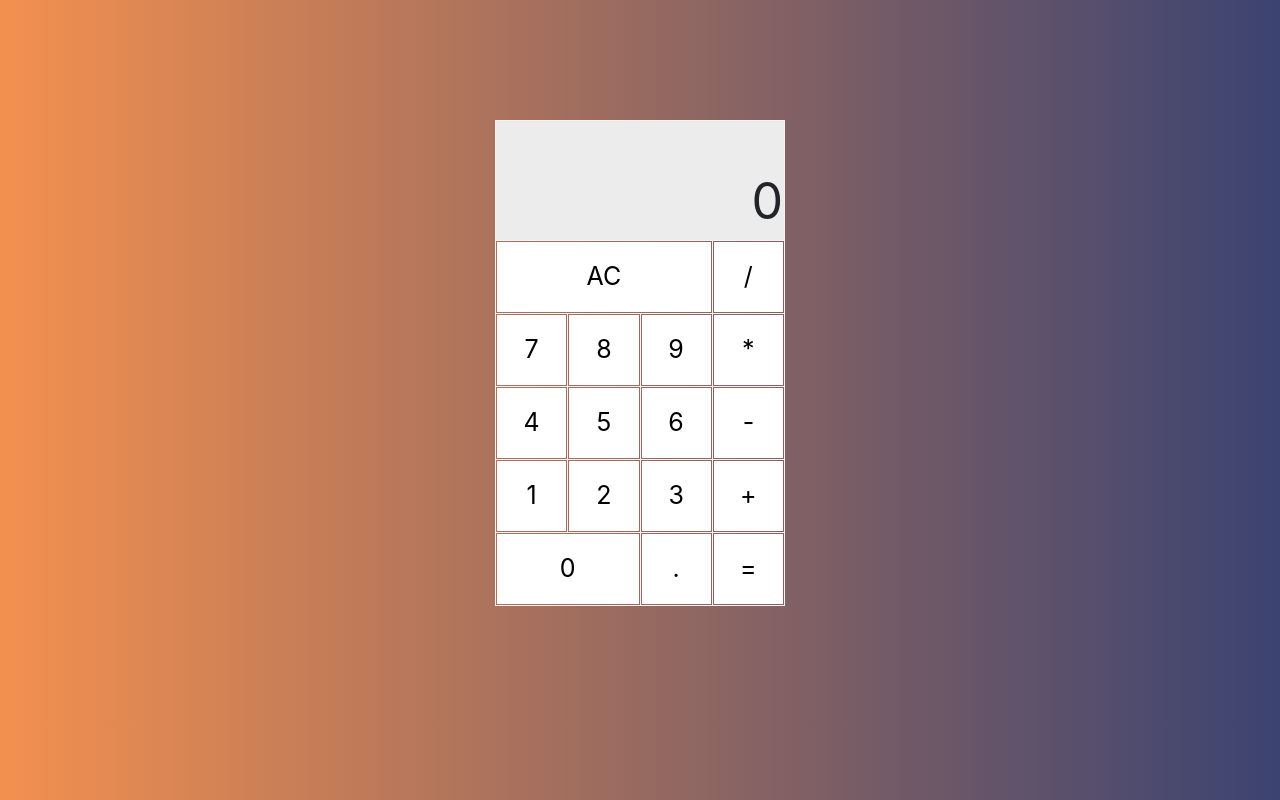
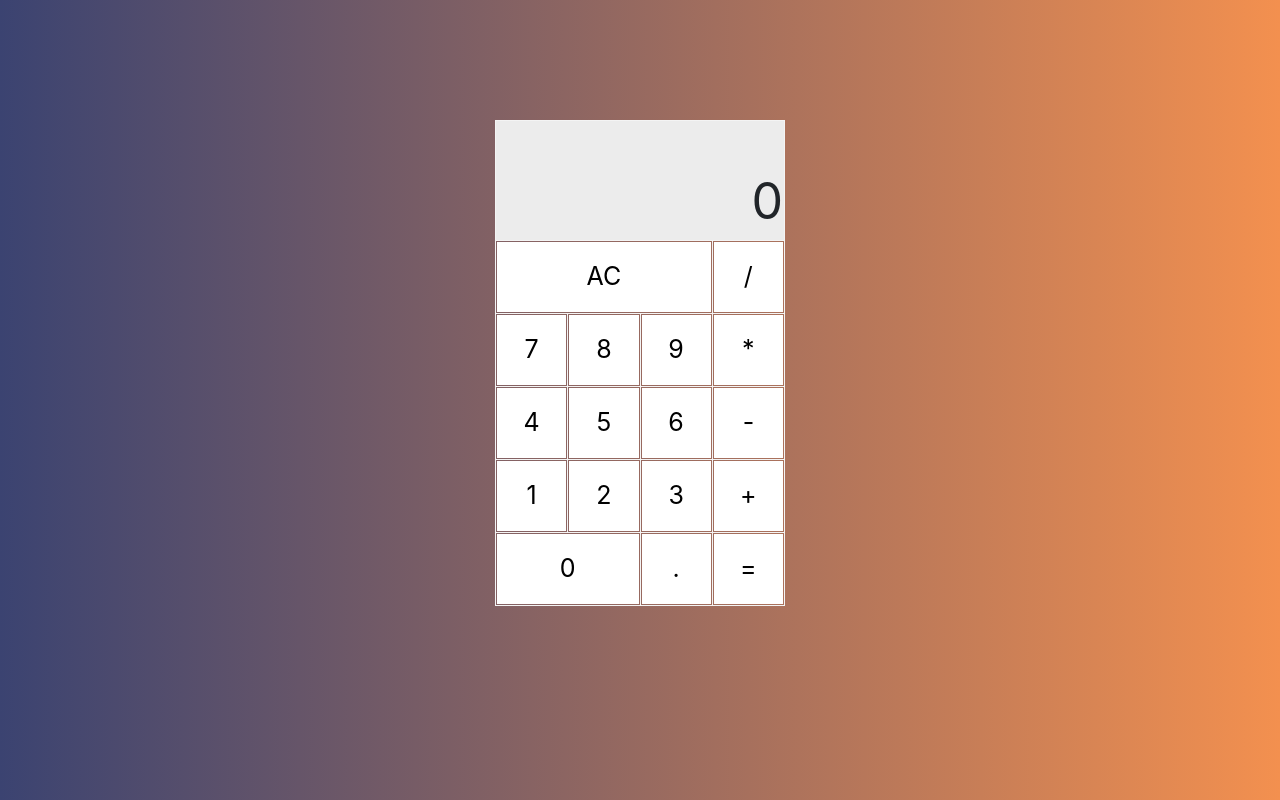
Before and after one commit to Glenks123/Calculator, a plain HTML site: page index.html in a window 1280 px wide. Drawn offline with nearby package versions, Linux system fonts and the light colour scheme.

Commit message:
Update styles.css

```diff
--- a/styles.css
+++ b/styles.css
@@ -1,5 +1,5 @@
 body{
-    background: linear-gradient(to right, #F3904F, #3B4371);
+    background: linear-gradient(to left, #F3904F, #3B4371);
 }
 
 .container{
```
